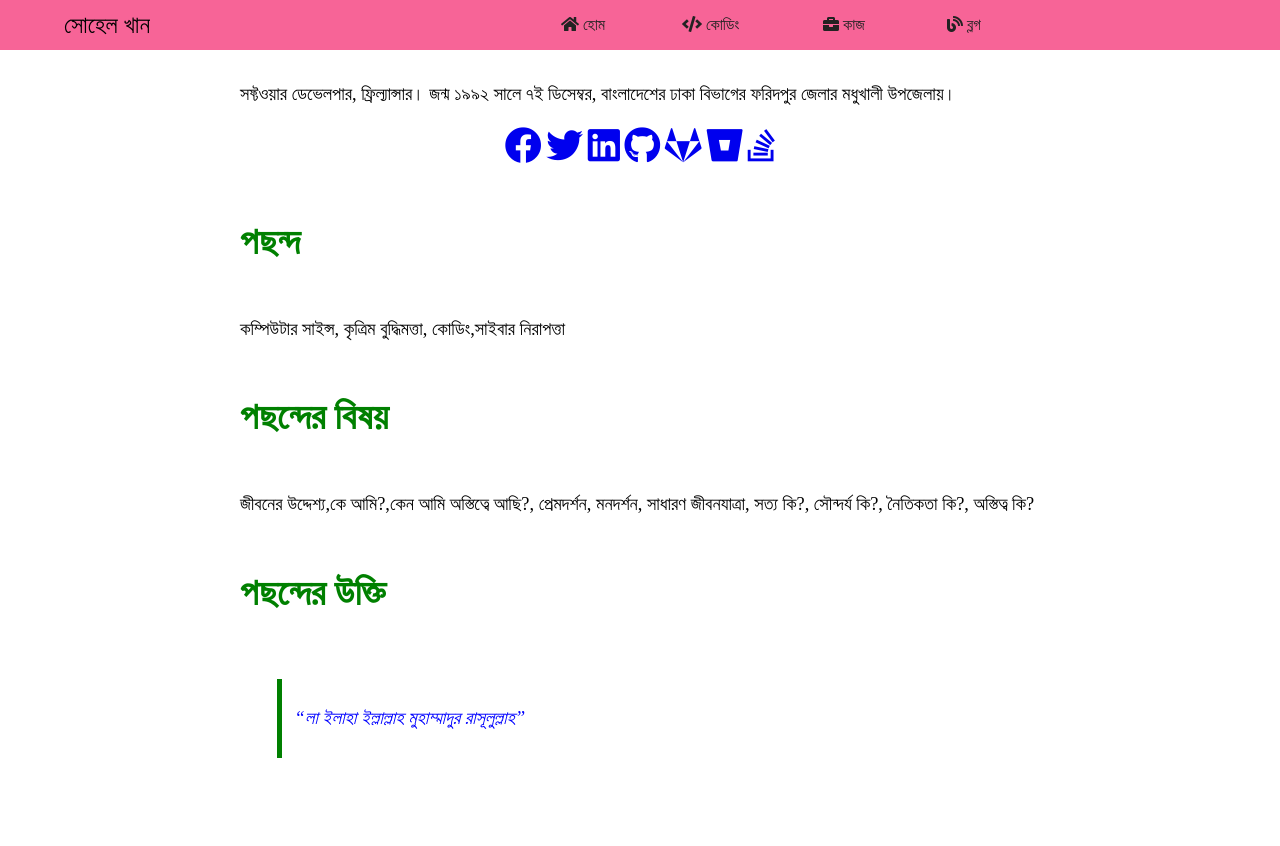
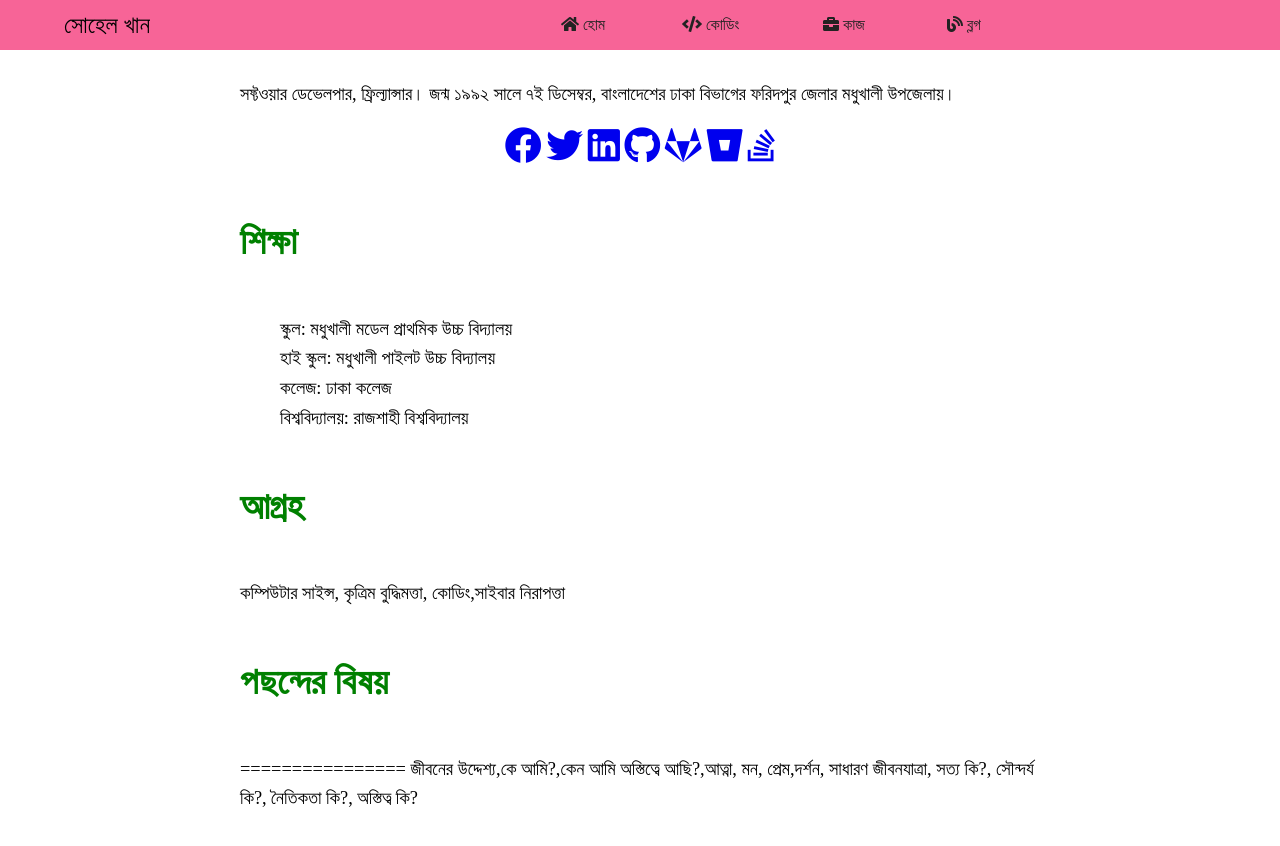
Before and after one commit to sohelkhanz/sohelkhanz.github.io, a Jekyll site: the page built from index.md, in a window 1280 px wide and 900 px high. Shown: the top 846 px of the window. Built offline with Jekyll 4.4.1, drawn with Linux system fonts in a browser that asks for light colours.

Commit message:
Update index.md

```diff
--- a/index.md
+++ b/index.md
@@ -5,18 +5,17 @@ description: সফ্টওয়ার ডেভেলপার, ফ্রি
 permalink: /
 layout: default
 ---
+# শিক্ষা
+- স্কুল: মধুখালী মডেল প্রাথমিক উচ্চ বিদ্যালয়
+- হাই স্কুল: মধুখালী পাইলট উচ্চ বিদ্যালয়
+- কলেজ: ঢাকা কলেজ
+- বিশ্ববিদ্যালয়: রাজশাহী বিশ্ববিদ্যালয়
 
+# আগ্রহ
 
-পছন্দ
-=====
 কম্পিউটার সাইন্স, কৃত্রিম বুদ্ধিমত্তা, কোডিং,সাইবার নিরাপত্তা
 
 
-পছন্দের বিষয়
+# পছন্দের বিষয়
 ================
- জীবনের উদ্দেশ্য,কে আমি?,কেন আমি অস্তিত্বে আছি?, প্রেমদর্শন, মনদর্শন, সাধারণ জীবনযাত্রা, সত্য কি?, সৌন্দর্য কি?, নৈতিকতা কি?, অস্তিত্ব কি?
-
-
-পছন্দের উক্তি
-==========
->  "লা ইলাহা ইল্লাল্লাহ মুহাম্মাদুর রাসূলুল্লাহ"
+জীবনের উদ্দেশ্য,কে আমি?,কেন আমি অস্তিত্বে আছি?,আত্না, মন, প্রেম,দর্শন, সাধারণ জীবনযাত্রা, সত্য কি?, সৌন্দর্য কি?, নৈতিকতা কি?, অস্তিত্ব কি?
```
